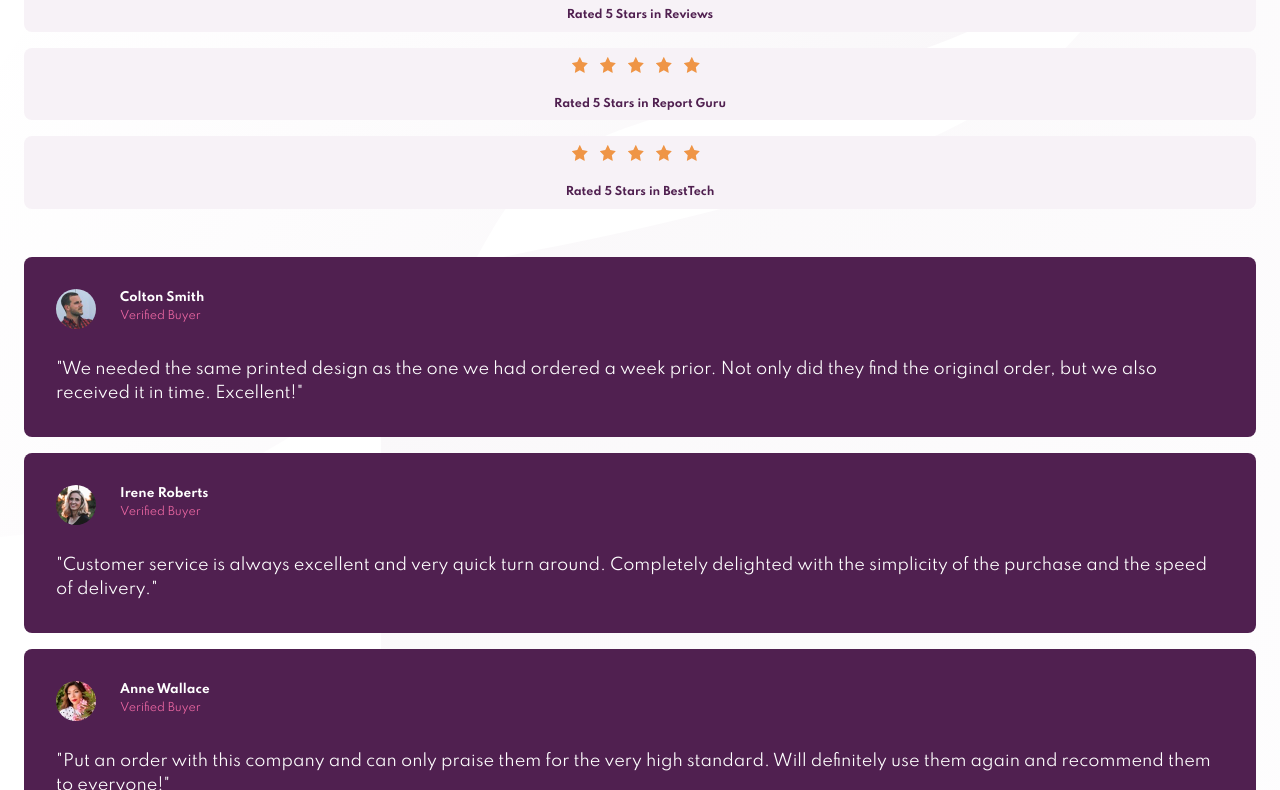
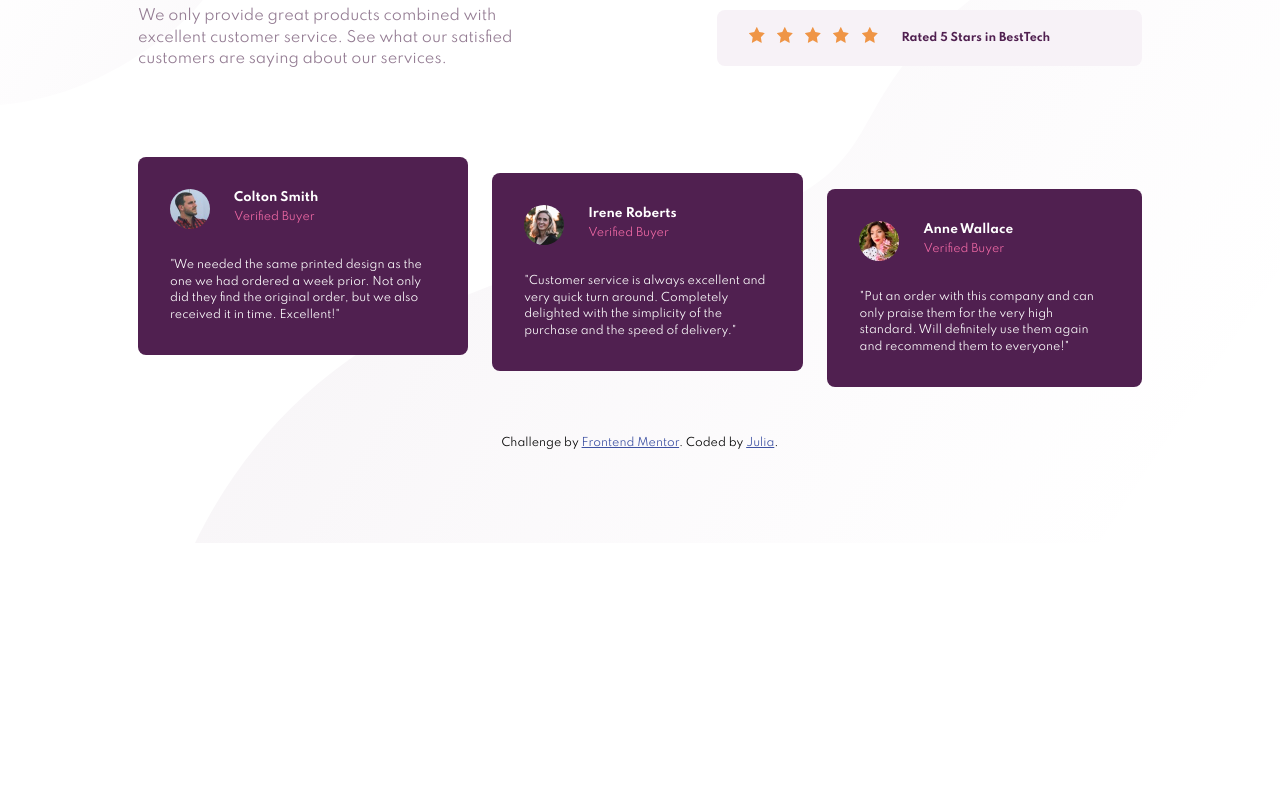
Before and after one commit to ninjulia/FEM_Social-Proof-Section, a plain HTML site: page index.html in a window 1280 px wide. Shown: the part 257-1047 px from the top of the page. After the commit the page ends 800 px from the top, so only its background shows below. Drawn offline with Linux system fonts and the light colour scheme.

Commit message:
updated centering, media query sizing, screenshot

```diff
--- a/index.html
+++ b/index.html
@@ -1,16 +1,12 @@
 <!DOCTYPE html>
 <html lang="en">
+
 <head>
   <meta charset="UTF-8" />
   <meta name="viewport" content="width=device-width, initial-scale=1.0" />
   <!-- displays site properly based on user's device -->
 
-    <link
-      rel="icon"
-      type="image/png"
-      sizes="32x32"
-      href="./images/favicon-32x32.png"
-    />
+  <link rel="icon" type="image/png" sizes="32x32" href="./images/favicon-32x32.png" />
 
   <title>Frontend Mentor | Social proof section</title>
 
@@ -18,15 +14,18 @@
   <link rel="preconnect" href="https://fonts.gstatic.com" crossorigin>
   <link href="https://fonts.googleapis.com/css2?family=Spartan:wght@400;500;700&display=swap" rel="stylesheet">
 
-    <link rel="stylesheet" href="styles.css" >
+  <link rel="stylesheet" href="styles.css">
 
 </head>
+
 <body>
+  <div class="container">
     <div class="intro">
       <div class="content">
         <h1>10,000+ of our users love our products.</h1>
 
-        <p>We only provide great products combined with excellent customer service. See what our satisfied customers are saying about our services.</p>
+        <p>We only provide great products combined with excellent customer service. See what our satisfied customers are
+          saying about our services.</p>
       </div>
       <div class="ratings">
 
@@ -79,7 +78,8 @@
           </div>
         </div>
         <div class="card-content">
-          "We needed the same printed design as the one we had ordered a week prior. Not only did they find the original order, but we also received it in time. Excellent!"
+          "We needed the same printed design as the one we had ordered a week prior. Not only did they find the original
+          order, but we also received it in time. Excellent!"
         </div>
       </div>
 
@@ -93,7 +93,8 @@
           </div>
         </div>
         <div class="card-content">
-          "Customer service is always excellent and very quick turn around. Completely delighted with the simplicity of the purchase and the speed of delivery."
+          "Customer service is always excellent and very quick turn around. Completely delighted with the simplicity of
+          the purchase and the speed of delivery."
         </div>
       </div>
 
@@ -107,17 +108,19 @@
           </div>
         </div>
         <div class="card-content">
-          "Put an order with this company and can only praise them for the very high standard. Will definitely use them again and recommend them to everyone!"
+          "Put an order with this company and can only praise them for the very high standard. Will definitely use them
+          again and recommend them to everyone!"
         </div>
       </div>
 
     </div>
+  </div>
 
   <div class="attribution">
     Challenge by
-      <a href="https://www.frontendmentor.io?ref=challenge" target="_blank"
-        >Frontend Mentor</a
-      >. Coded by <a href="https://www.frontendmentor.io/profile/ninjulia">Julia Czarnecki</a>.
+    <a href="https://www.frontendmentor.io?ref=challenge" target="_blank">Frontend Mentor</a>. Coded by <a
+      href="https://www.frontendmentor.io/profile/ninjulia">Julia</a>.
   </div>
 </body>
+
 </html>
--- a/styles.css
+++ b/styles.css
@@ -40,11 +40,16 @@ body{
     justify-content: center;
 
     /* @mobile views */
-    padding:1.5rem;
     background-image: url(images/bg-pattern-top-mobile.svg), url(images/bg-pattern-bottom-mobile.svg);
     background-repeat: no-repeat;
     background-position: left top, right bottom;
     background-size: contain;
+}
+
+.container {
+    max-width:1100px;
+    margin-inline:auto;
+    padding:1.5rem;
 }
 
 .intro .content h1{
@@ -150,13 +155,37 @@ body{
     color: hsl(228, 45%, 44%);
 }
 
-@media screen and (min-width: 1440px) {
+@media screen and (min-width: 768px) and (max-width:1058px) {
+    .ratings-item {
+        display:flex;
+        flex-direction: column;
+        align-items: flex-start;
+        padding:0.5rem 1rem;
+    }
+}
+
+@media screen and (min-width:1058px) {
+    .ratings-item {
+        padding:1rem 2rem;
+        flex-direction: row;
+        justify-content: flex-start;
+        gap:1rem;
+    }
+}
+
+@media screen and (min-width: 768px) {
     body{
-        padding:10.25rem 10.25rem 0rem;
-        background-image: url(images/bg-pattern-top-desktop.svg), url(images/bg-pattern-bottom-desktop.svg);
+        /* presentation only */
+        height:100vh;
+
+        background-image: url(./images/bg-pattern-top-desktop.svg), url(./images/bg-pattern-bottom-desktop.svg);
         background-repeat: no-repeat, no-repeat;
         background-position: top left, bottom right;
         background-size: 584px 362px, 1085px 673px;
+    }
+
+    .container{
+        padding: 3rem 3rem 0rem;
     }
 
     .intro{
@@ -186,12 +215,6 @@ body{
         padding:0;
     }
 
-    .ratings-item{
-        padding:1rem 2rem;
-        flex-direction: row;
-        justify-content: flex-start;
-    }
-
     .ratings-item:nth-child(1){
         margin-right:4.8125rem;
     }
@@ -207,7 +230,7 @@ body{
 
     .stars{
         padding-bottom:0;
-        margin:0 2rem 0 0;
+        margin:0;
     }
 
     .ratings-item p{
```
Also changed, not shown: 1 other file. Lines whose indentation alone changed are shown as unchanged.
